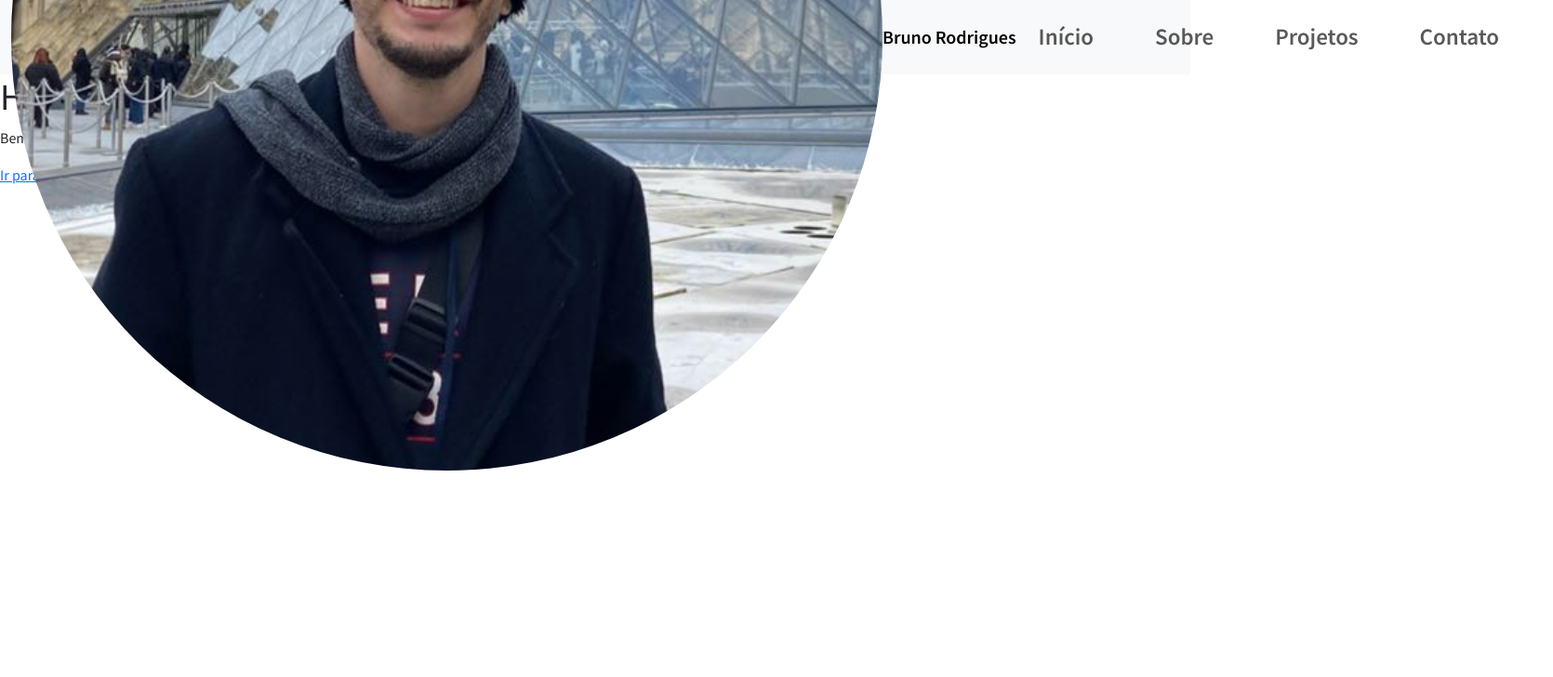
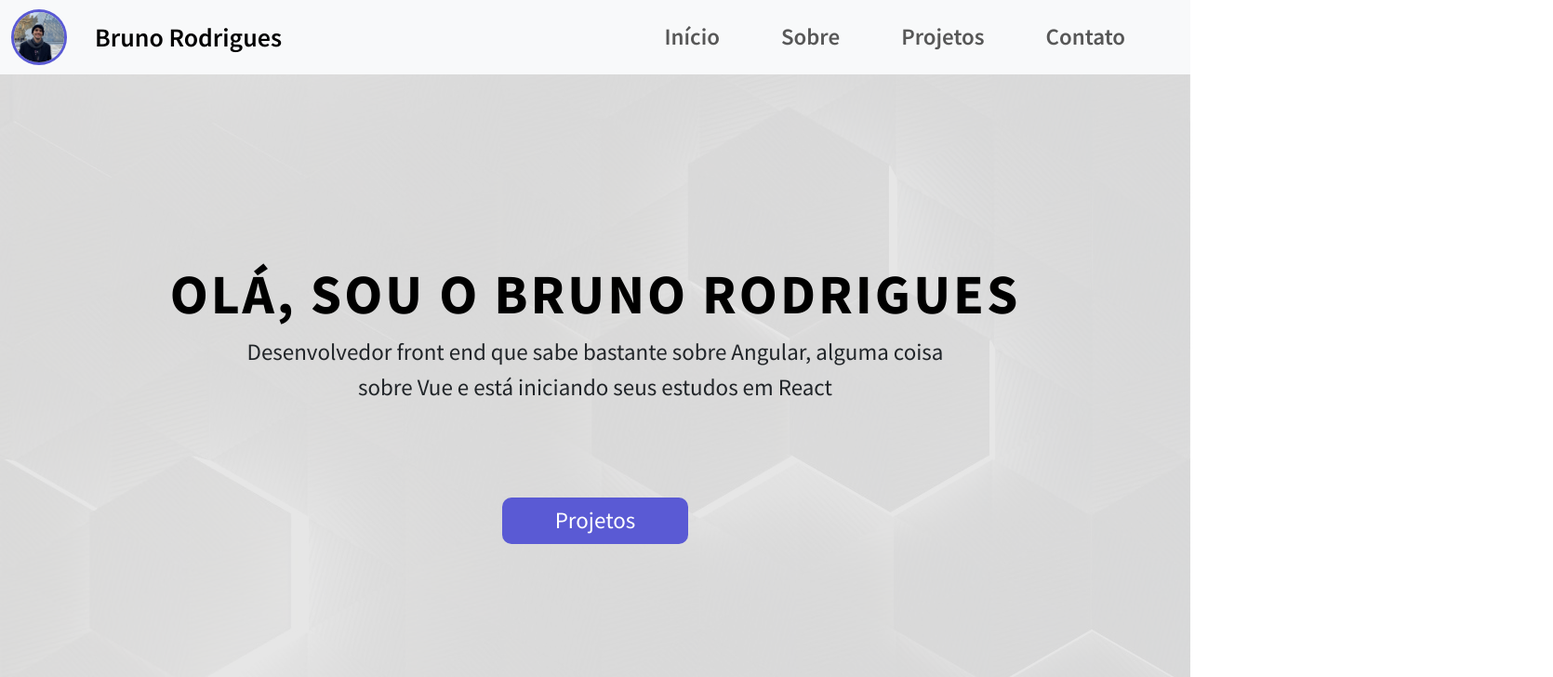
Before and after one commit to brgomesz/Portif-lio, a React (Create React App) app: page / in a window 1280 px wide. Shown: the top 728 px of the page at 93% size, 1670 px wide, since content can reach past the window. Built offline with nearby package versions, Linux system fonts and the light colour scheme.

Commit message:
Adição de imagem de fundo da homepage

```diff
--- a/src/App.css
+++ b/src/App.css
@@ -1,28 +1,82 @@
+* {
+  font-family: Source Sans Pro;
+}
+
 :root {
     --primaria: rgb(90, 90, 212);
 }
-
 
 .icones-direita {
   margin-left: auto;
 }
 
-  .icone{
+.icone {
   margin-right: 50px;
-
 }
 
-  .icone:hover{
+.icone:hover {
   color: var(--primaria);
 }
 
-  .navbar{
+.navbar {
   height: 80px;
   font-size: 25px;
-    font-weight:600;
+  font-weight: 600;
   color: var(--primaria);
 }
 
-  *{
-    font-family: Source Sans Pro;
+.navbar-brand {
+  font-size: 28px;
+  font-weight: 600;
+  margin-left: 30px;
 }
+
+.div-home {
+  height: 800px;
+  background-color: rgb(223, 223, 223);
+  display: flex;
+  justify-content: center;
+  background-image: url('./imagens/hexagono-cinza.png');
+}
+
+.conteudo-home {
+  justify-items: center;
+  text-align: center;
+  font-size: 25px;
+  padding-top: 200px;
+}
+.descricao-home {
+  width: 60%;
+  margin-bottom: 100px;
+}
+
+.titulo-home h1 {
+  font-size: 60px;
+  font-weight: 800;
+  letter-spacing: 3px;
+  color: black;
+}
+
+.div-sobre {
+  height: 800px;
+  background-color: rgb(155, 18, 18);
+}
+
+.avatar{
+    width: 60px;
+    border: solid 3px var(--primaria);
+}
+
+.botao-home{
+    width: 200px;
+    height: 50px;
+    border-radius: 10px;
+    border: none;
+    background-color: var(--primaria);
+    color: white;
+    transition: 0.3s;
+}
+
+.botao-home:hover{
+    transform: translateY(-5px);
+}
--- a/src/paginas/Home.js
+++ b/src/paginas/Home.js
@@ -1,18 +1,29 @@
-import React from 'react';
-import { Link } from 'react-router-dom'
-import Header from '../componentes/Header';
+import React from "react";
+import { Link } from "react-router-dom";
+import Header from "../componentes/Header";
 
-function Home(){
-    return(
-        <div>
-            <Header/>
-            <h1>Home</h1>
-            <p>Bem vindo a pagina inicial</p>
-            <Link to={"/contato"}>
-            Ir para contato
-            </Link>
+function Home() {
+  return (
+    <div>
+      <Header />
+      <div className="div-home">
+        <div className="conteudo-home">
+          <div className="titulo-home">
+            <h1>OLÁ, SOU O BRUNO RODRIGUES</h1>
+          </div>
+          <div className="descricao-home">
+          <p>Desenvolvedor front end que sabe bastante sobre Angular, alguma coisa sobre Vue e está iniciando seus estudos em React</p>
+          </div>
+          <button className="botao-home">Projetos</button>
         </div>
-    )
+      </div>
+      <div className="div-sobre">
+        <div className="conteudo-sobre">
+            <p>SOBRE</p>
+        </div>
+      </div>
+    </div>
+  );
 }
 
 export default Home;
```
Also changed, not shown: src/imagens/hexagono-cinza.png (added), src/imagens/hexagono.png (added). Lines whose indentation alone changed are shown as unchanged.
